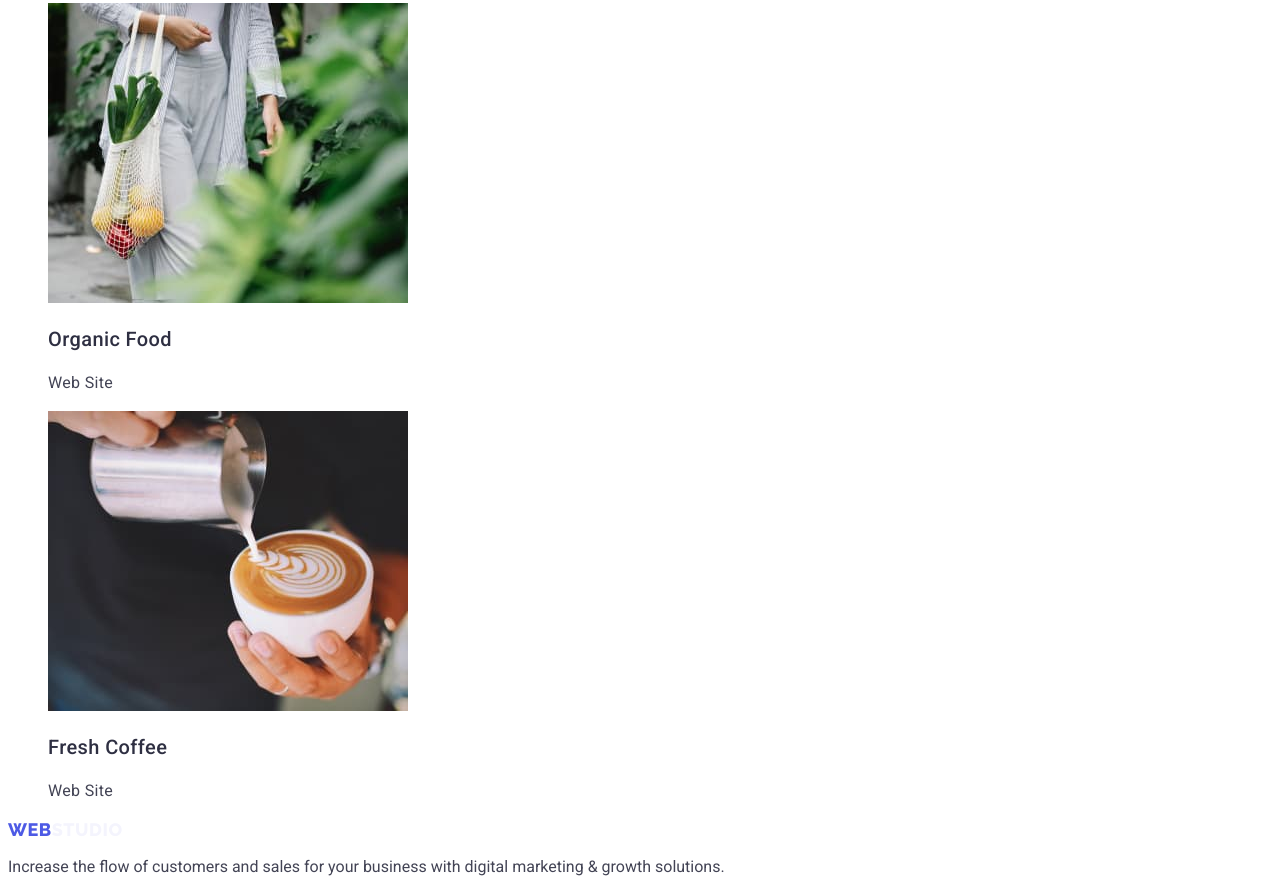
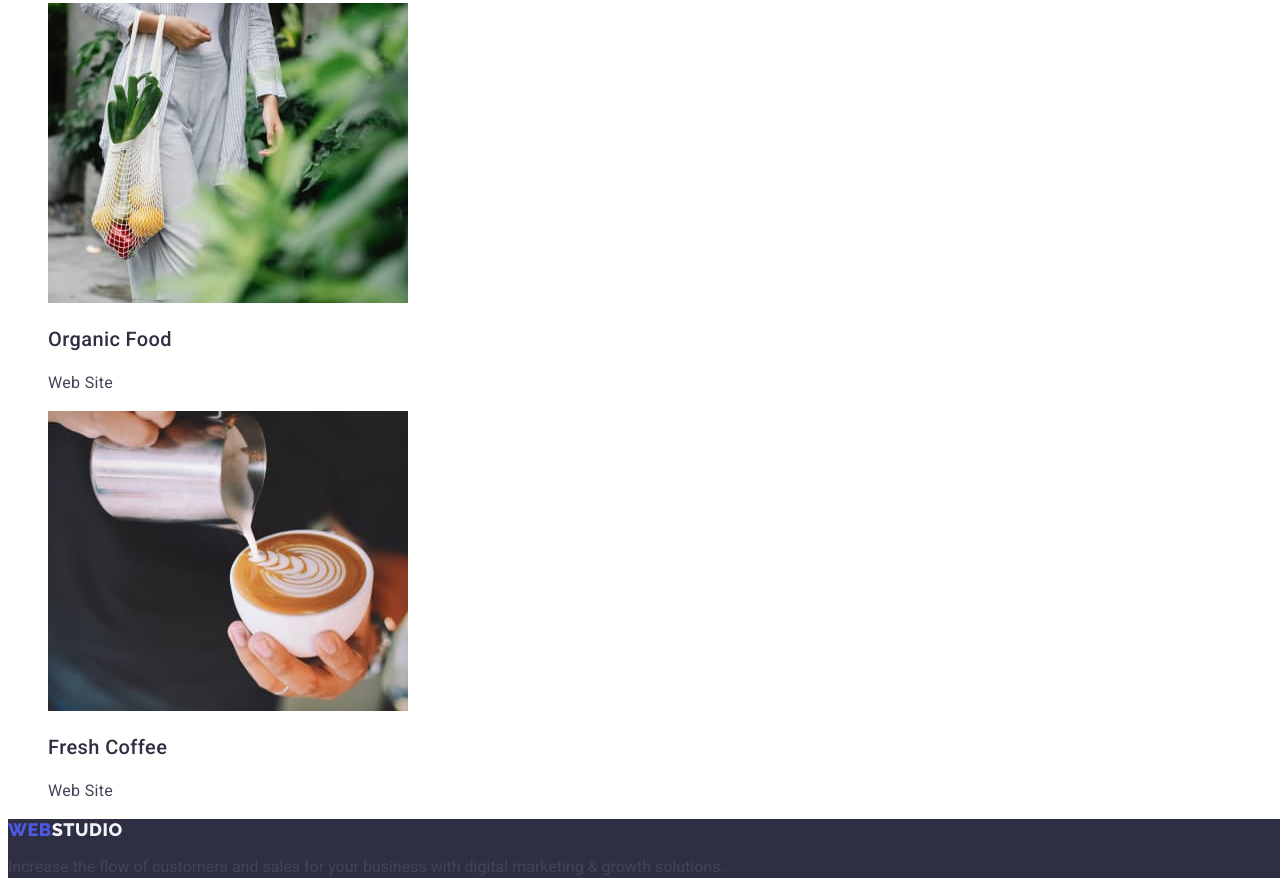
Before and after one commit to Patter1989/goit-markup-hw-02, a plain HTML site: page portfolio.html in a window 1280 px wide. Shown: the part 3189-4067 px from the top of the page. Drawn offline with Linux system fonts and the light colour scheme.

Commit message:
footer portfolio bckg

```diff
--- a/portfolio.html
+++ b/portfolio.html
@@ -108,7 +108,7 @@
         </section>
     </main>
     <!-- footer -->
-    <footer>
+    <footer class="end-page">
         <a class="logo link" href="index.html">web<span class="logo-studio-end-page">studio</span></a>
         <p class="footer-text">Increase the flow of customers and sales for your business with digital marketing & growth solutions.</p>
     </footer>
```
